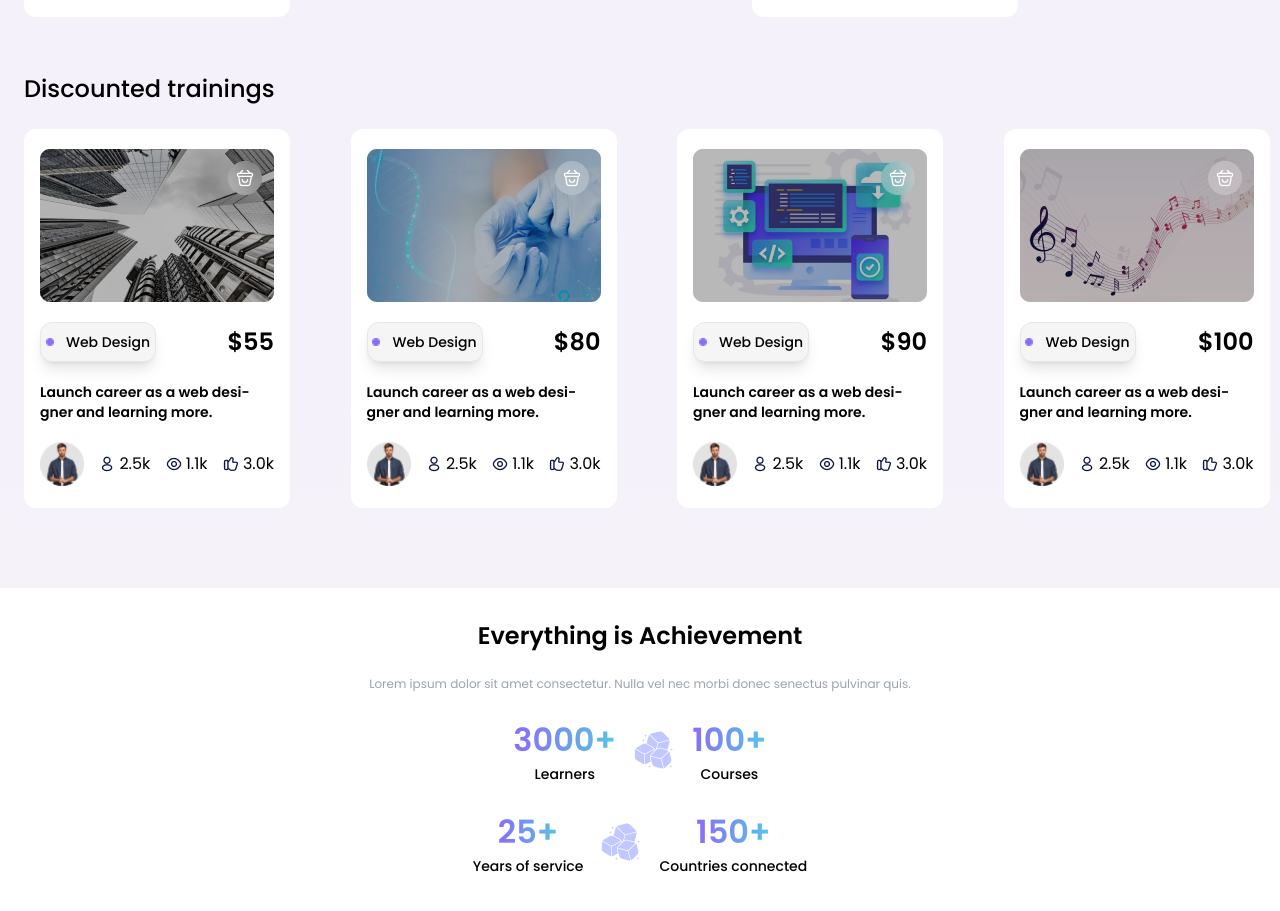
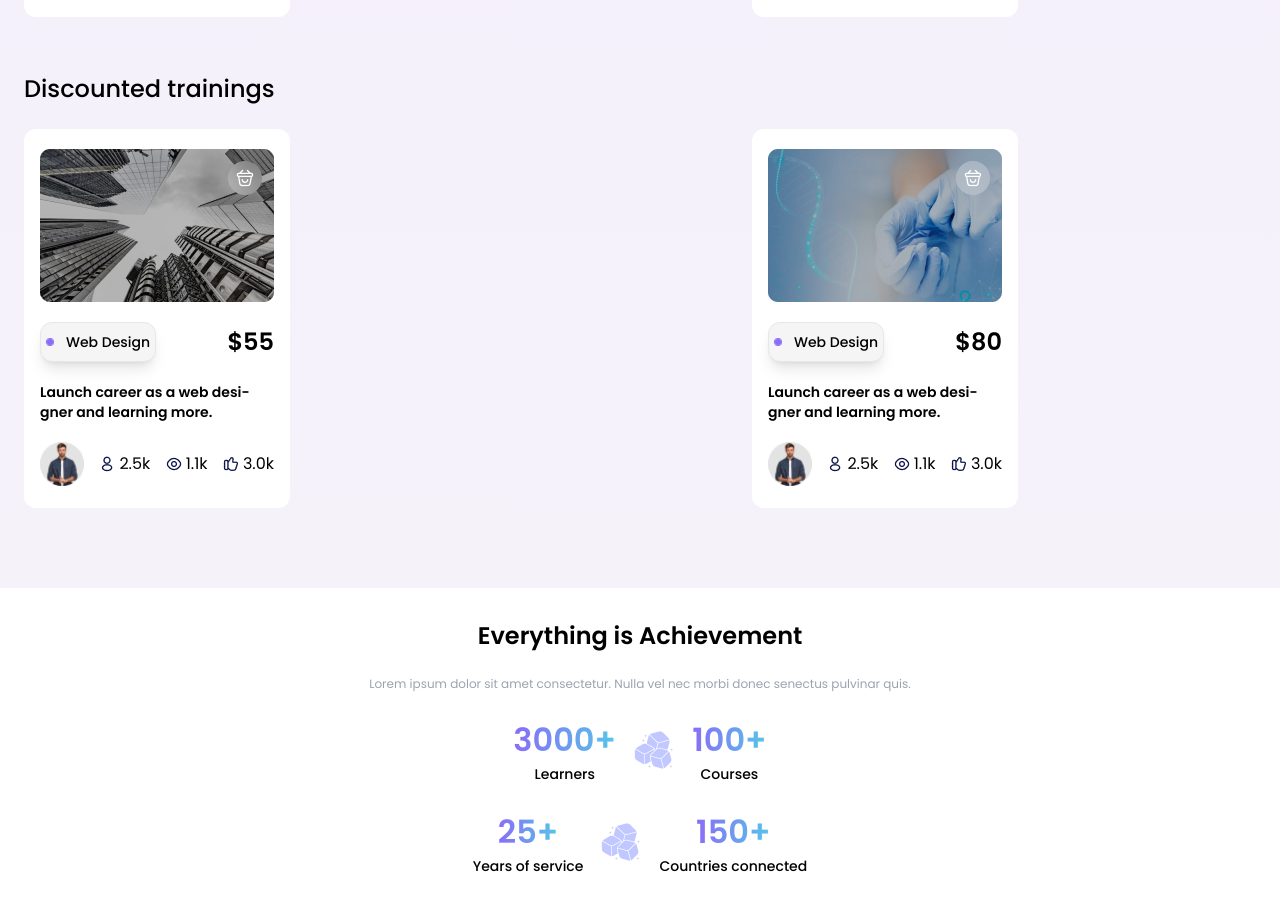
Before and after one commit to Deyjuwon/Sinar, a React (Vite) app: page / in a window 1280 px wide. Shown: the part 1600-2511 px from the top of the page. Built offline with nearby package versions, Linux system fonts and the light colour scheme.

Commit message:
modified the swiper settings

```diff
--- a/src/Components/Discounted.jsx
+++ b/src/Components/Discounted.jsx
@@ -12,33 +12,33 @@ const Discounted = () => {
         <p className=' font-medium text-2xl pb-6 '>Discounted trainings</p>
 
         <Swiper
-            spaceBetween={50}
+            spaceBetween={200}
             slidesPerView={2}
-            breakpoints={
-              {
-                480: {
-                    slidesPerView: 1,
+            // breakpoints={
+            //   {
+            //     480: {
+            //         slidesPerView: 1,
 
-                },
-                600: {
-                    slidesPerView: 2
-                },
-                750: {
-                    slidesPerView: 3
-                },
-                1100: {
-                    slidesPerView: 4
-                }
+            //     },
+            //     600: {
+            //         slidesPerView: 2
+            //     },
+            //     750: {
+            //         slidesPerView: 3
+            //     },
+            //     1100: {
+            //         slidesPerView: 4
+            //     }
 
-            }
-            }
+            // }
+            // }
             onSlideChange={() => console.log('slide change')}
             onSwiper={(swiper) => console.log(swiper)}
             >
 
             <div className=''>
                 {discountedData.map((item) =>
-                <SwiperSlide key={item.id} className='pr-64'>
+                <SwiperSlide key={item.id} className=''>
                     <CourseCard
                       course={item.course}
                       description={item.description}
```
